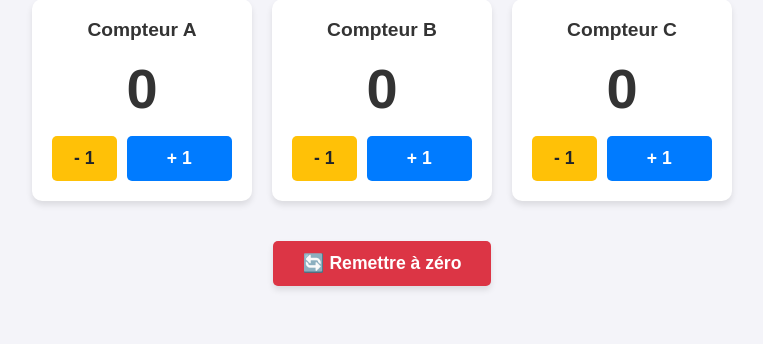
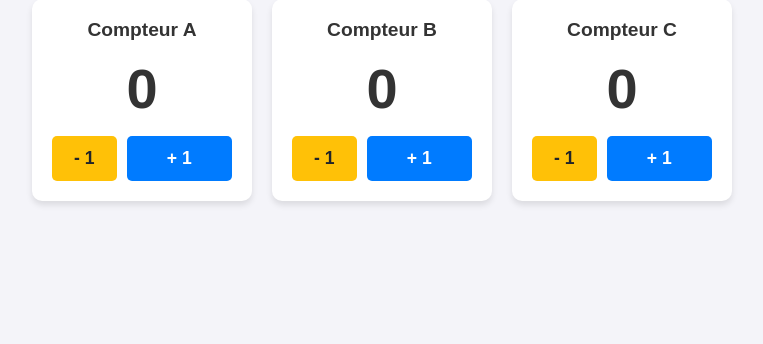
Before and after one commit to tierlieulabric/en-savoir-plus-, a Flask app: page / in a window 1280 px wide. Shown: the part 158-502 px from the top of the page, without its empty margins (258-1021 px from the left). Run offline with Flask 3, Linux system fonts and the light colour scheme.

Commit message:
bric 4
Comment out the reset button in the HTML template.

```diff
--- a/mon_projet_flask/templates/index.html
+++ b/mon_projet_flask/templates/index.html
@@ -64,7 +64,7 @@
         </div>
     </div>
 
-    <button class="btn-reset" onclick="clicReset()">🔄 Remettre à zéro</button>
+    <!--<button class="btn-reset" onclick="clicReset()">🔄 Remettre à zéro</button>-->
 
     <script>
         // 🚨 METTEZ LE MÊME SALON UNIQUE QUE LA DERNIÈRE FOIS
```
